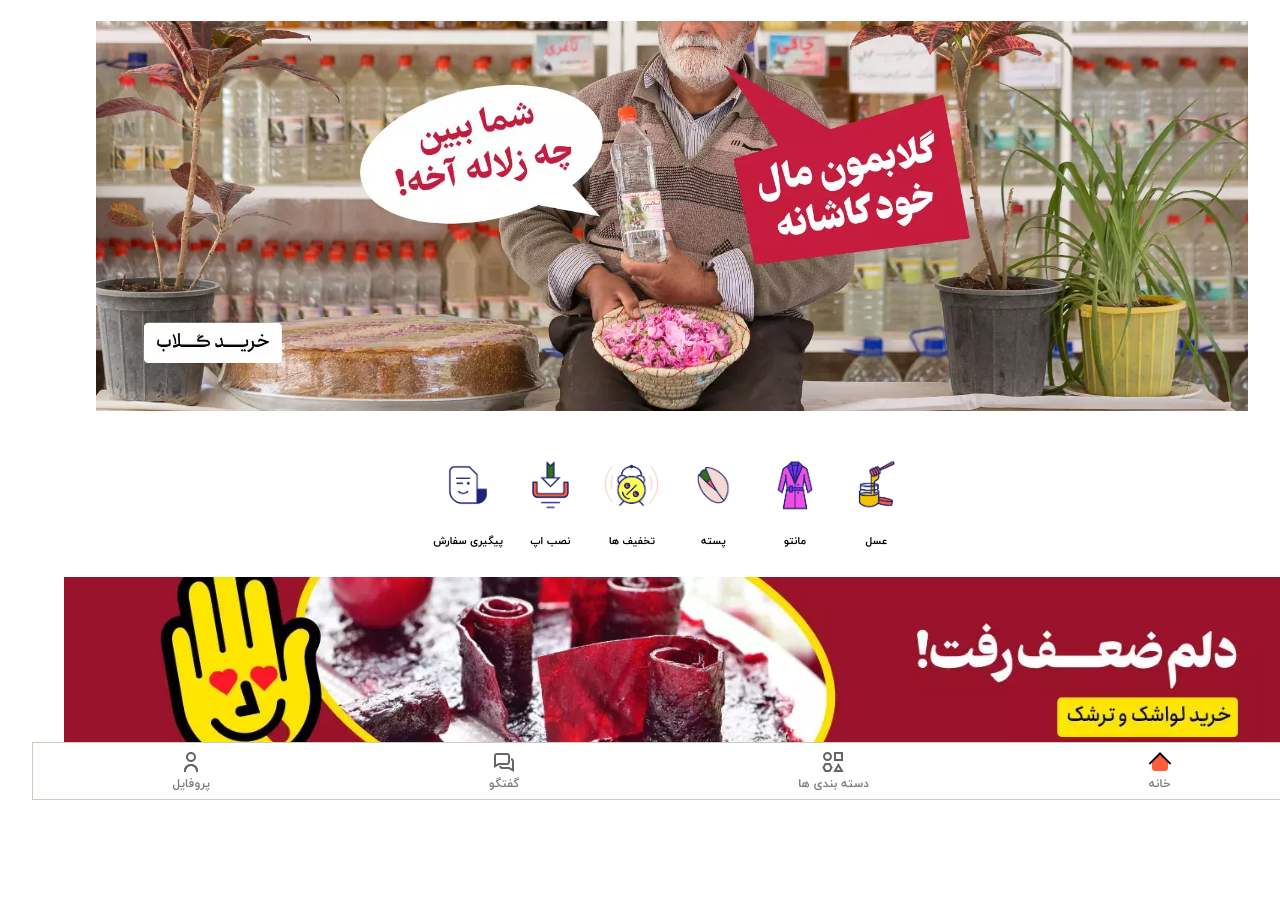
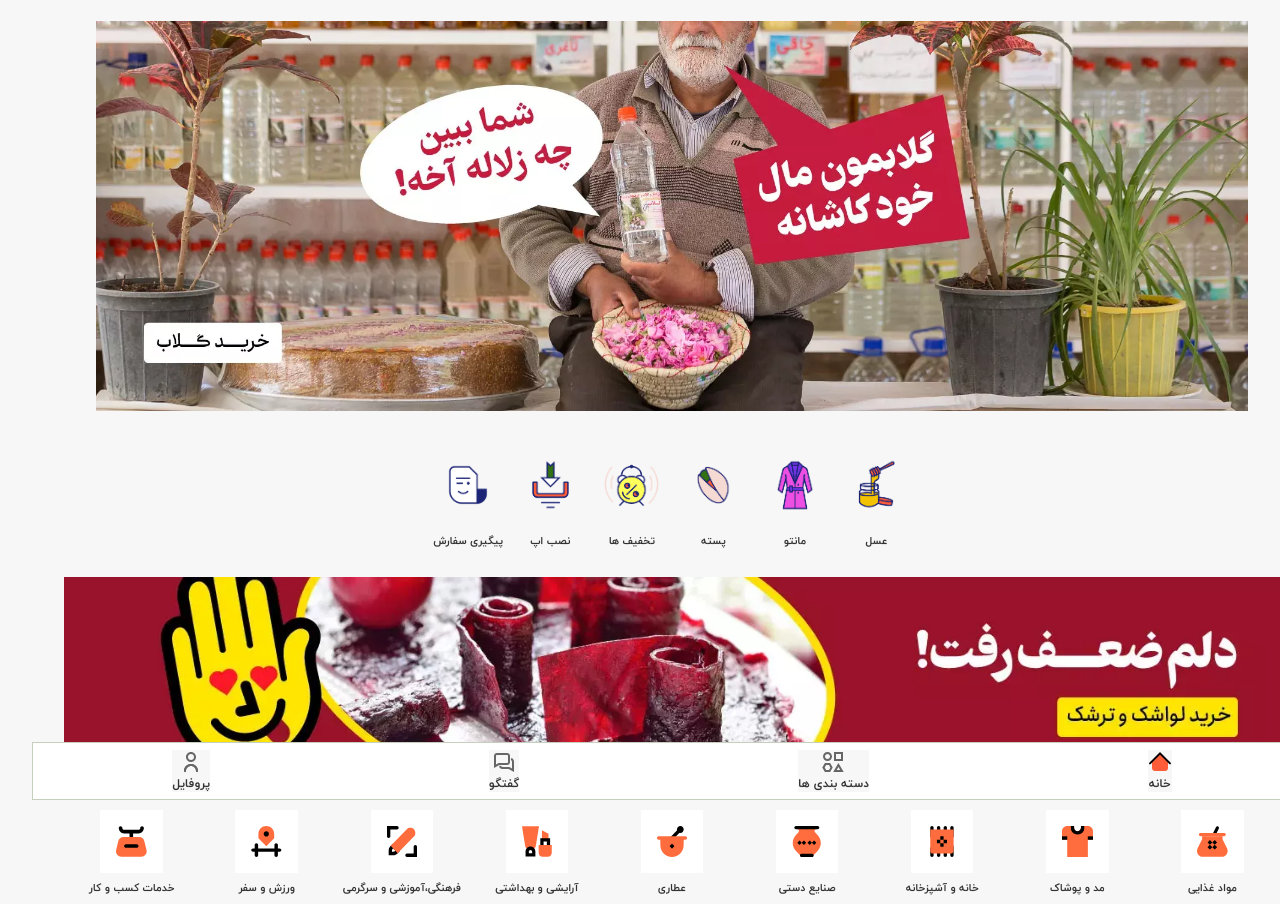
Before and after one commit to MHPourhasani/basalam-clone, a plain HTML site: page index.html in a window 1280 px wide. Shown: the top 904 px of the page. Before the commit the page ends 802 px from the top, so only its background shows below. Drawn offline with Linux system fonts and the light colour scheme.

Commit message:
create category 2

```diff
--- a/index.html
+++ b/index.html
@@ -106,6 +106,74 @@
 			<section class="lavashak-baner">
 				<img src="/src/images/lavashak_baner.webp" alt="lavashak baner" />
 			</section>
+
+			<!-- category 2 -->
+			<section class="category-2-container">
+				<ul class="category-2-list">
+					<li>
+						<a href="#">
+							<img src="/src/images/dig.svg" alt="food icon" />
+							<h6>مواد غذایی</h6>
+						</a>
+					</li>
+
+					<li>
+						<a href="#">
+							<img src="/src/images/poushak.svg" alt="poushak icon" />
+							<h6>مد و پوشاک</h6>
+						</a>
+					</li>
+
+					<li>
+						<a href="#">
+							<img src="/src/images/farsh.svg" alt="farsh icon" />
+							<h6>خانه و آشپزخانه</h6>
+						</a>
+					</li>
+
+					<li>
+						<a href="#">
+							<img src="/src/images/sa'ye_dasti.svg" alt="sa'ye dasti icon" />
+							<h6>صنایع دستی</h6>
+						</a>
+					</li>
+
+					<li>
+						<a href="#">
+							<img src="/src/images/attari.svg" alt="attari icon" />
+							<h6>عطاری</h6>
+						</a>
+					</li>
+
+					<li>
+						<a href="#">
+							<img src="/src/images/arayeshi.svg" alt="arayeshi icon" />
+							<h6>آرایشی و بهداشتی</h6>
+						</a>
+					</li>
+
+					<li>
+						<a href="#">
+							<img src="/src/images/sargarmi.svg" alt="sargarmi icon" />
+							<h6>فرهنگی،آموزشی و سرگرمی</h6>
+						</a>
+					</li>
+
+					<li>
+						<a href="#">
+							<img src="/src/images/varzesh.svg" alt="varzesh icon" />
+							<h6>ورزش و سفر</h6>
+						</a>
+					</li>
+
+					<li>
+						<a href="#">
+							<img src="/src/images/tarazoo.svg" alt="tarazoo icon" />
+							<h6>خدمات کسب و کار</h6>
+						</a>
+					</li>
+				</ul>
+			</section>
 		</main>
 
 		<footer></footer>
--- a/styles/sass/sassStyles.scss
+++ b/styles/sass/sassStyles.scss
@@ -56,8 +56,9 @@ main {
     // font-weight: lighter;
 
     a {
-        @include flexStyles(column,center,center);
-        @include textStyles(1rem,100,$blackColor);
+        @include flexStyles(column,space-between,center);
+        @include textStyles(1rem,100,$darkGrayColor);
+        text-align: center;
 
         &:hover {
             color: $liteOrangeColor;
@@ -81,3 +82,37 @@ main {
         width: 100%;
     }
 }
+
+.category-2-list {
+    @include flexStyles(row, space-between,flex-start);
+    width: 95vw;
+    overflow: auto;
+    margin: 0.5rem 0;
+
+    li {
+        width: 18rem;
+        height: auto;
+        margin: 0 0.3rem;
+    }
+
+    a {
+        @include flexStyles(column,center,center);
+        @include textStyles(1rem,300,$darkGrayColor);
+        text-align: center;
+
+        width: 100%;
+
+        &:hover {
+            color: $darkOrangeColor;
+            transition: all linear 0.2s;
+        }
+    }
+
+    img {
+        background-color: $whiteColor;
+        width: 3.9rem;
+        height: 3.9rem;
+        padding: 1rem;
+        margin-bottom: 0.5rem;
+    }
+}
```
Also changed, not shown: styles/css/sassStyles.css, 1 other file.
